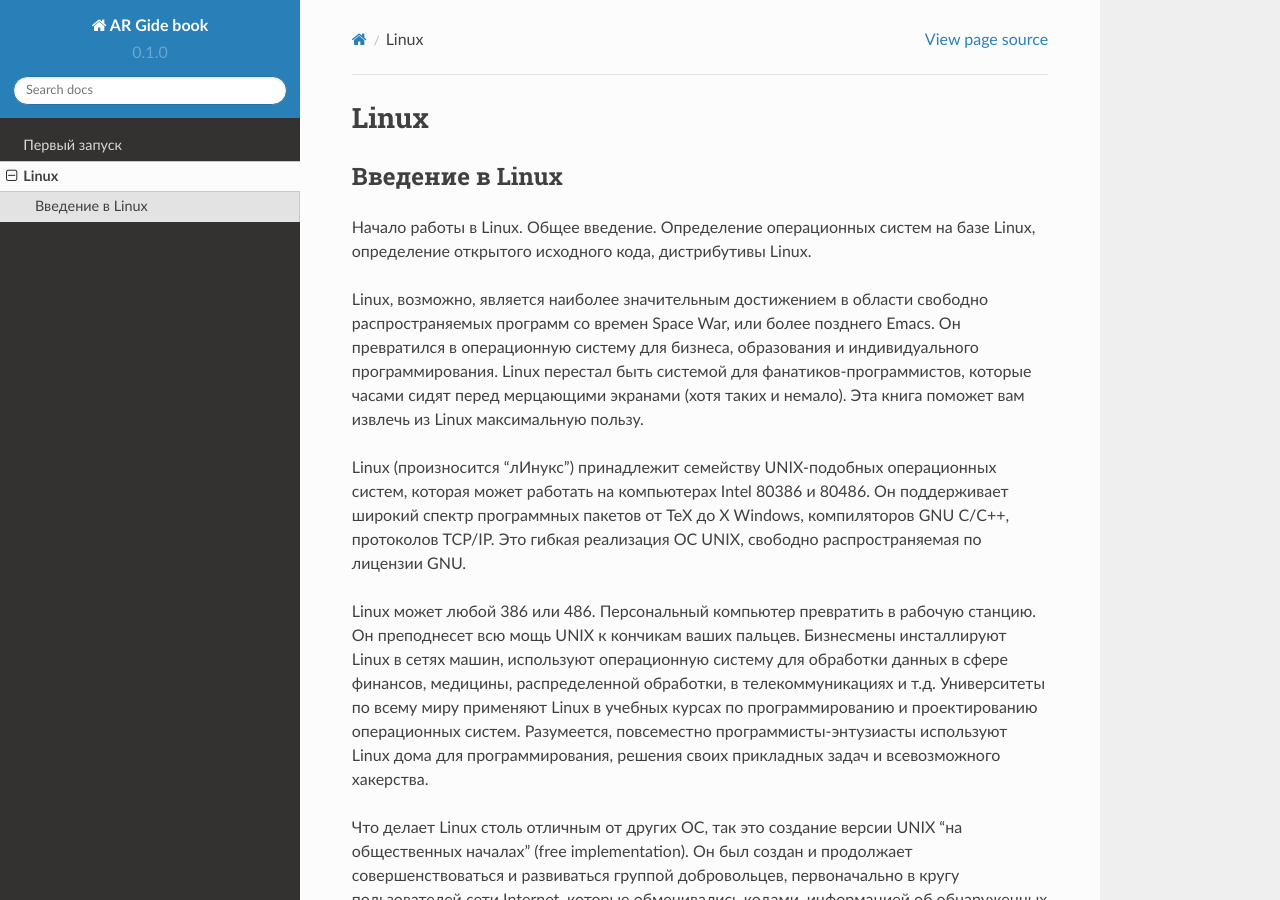
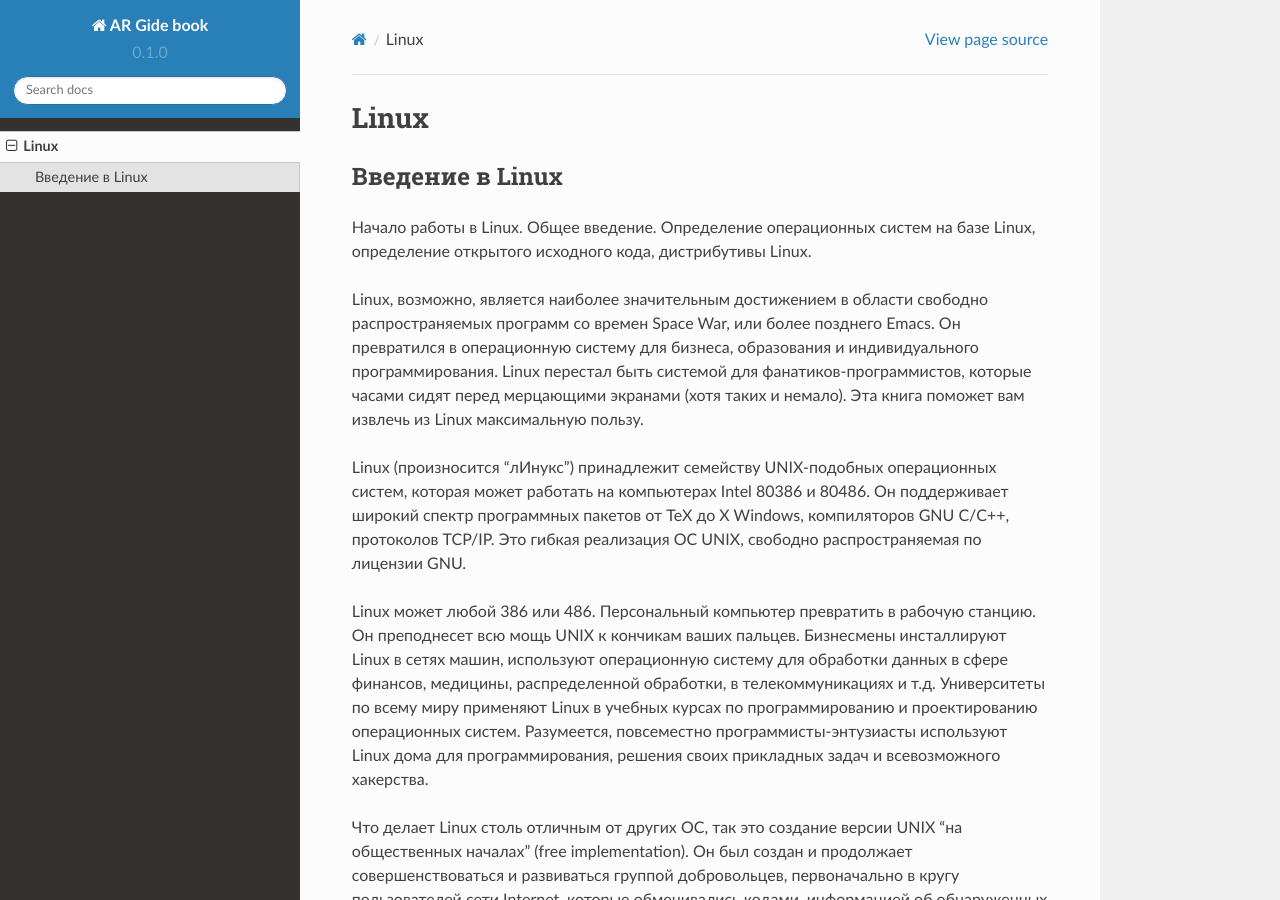
Before and after one commit to BBanwz/Gide-Book-AR, a Sphinx documentation site: the page built from docs/source/Linux.rst, in a window 1280 px wide and 900 px high. Built offline with Sphinx 7.4.7 and the Read the Docs theme 2.0.0, drawn with Linux system fonts in a browser that asks for light colours; pages that are not in the unit, such as notebooks, are missing from menus.

Commit message:
Update index.rst

```diff
--- a/docs/source/index.rst
+++ b/docs/source/index.rst
@@ -19,5 +19,6 @@
 
 .. toctree::
 
-   Первый запуск
+
    Linux
+   Использование платы NanoPi
```
